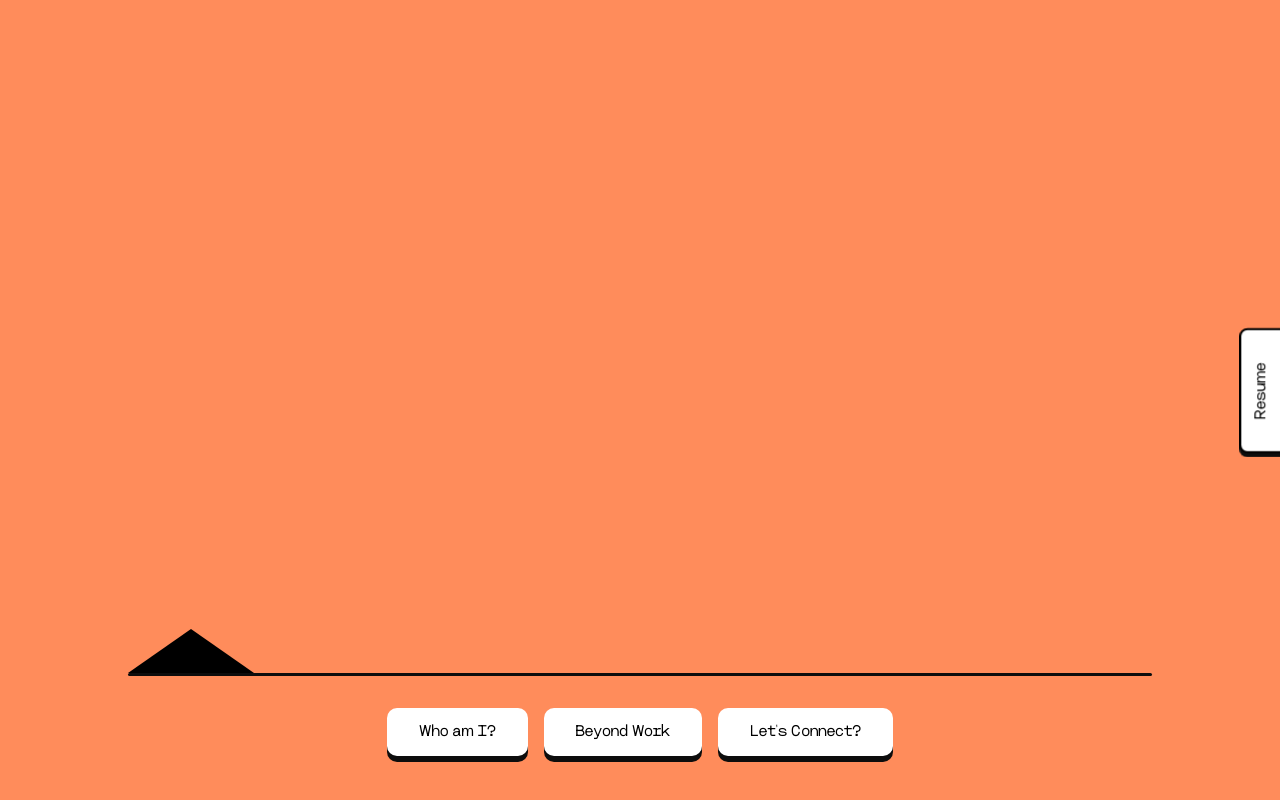
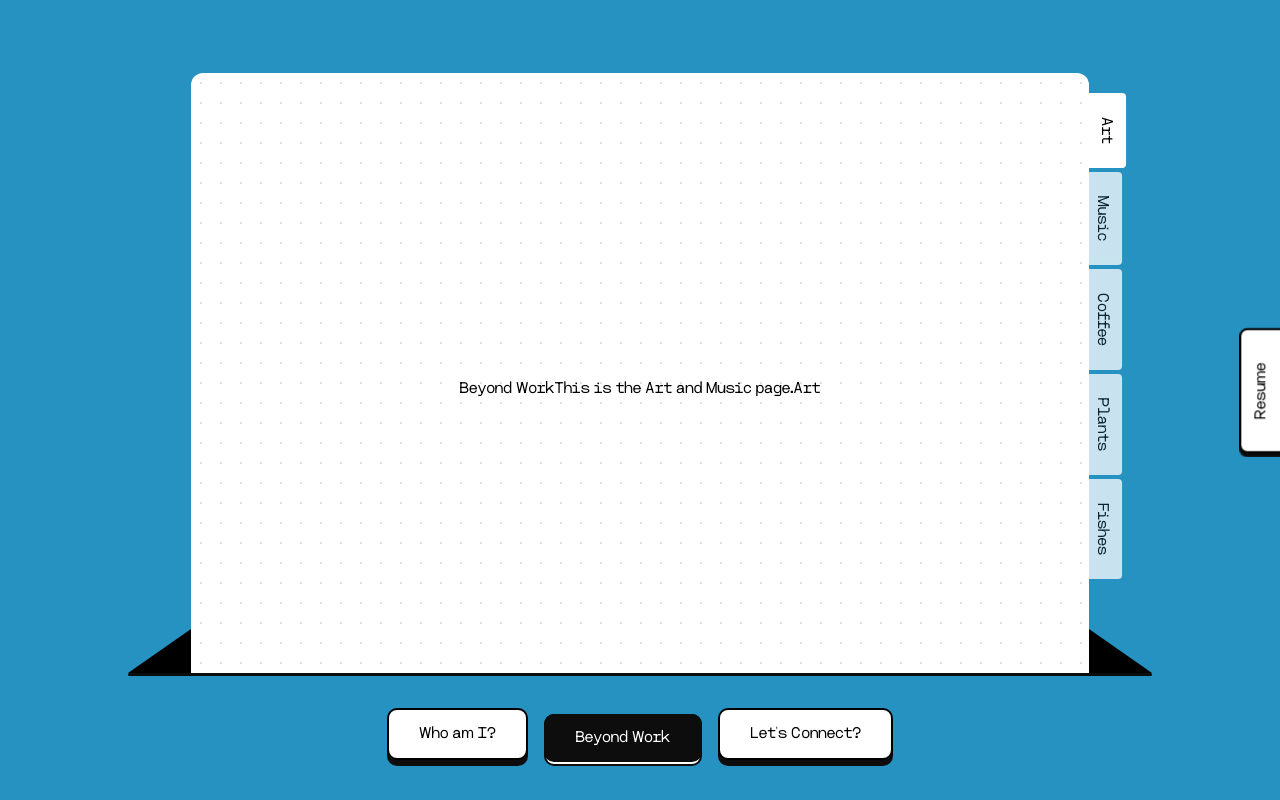
Before and after one commit to imashishks/portfolio-react, a React (Vite) app: page /hobbies/art in a window 1280 px wide. Built offline with nearby package versions, Linux system fonts and the light colour scheme.

Commit message:
Added routes for the tabs in hobbies

```diff
--- a/src/components/Layout.tsx
+++ b/src/components/Layout.tsx
@@ -1,10 +1,9 @@
-import { ReactNode, useState } from "react";
+import { ReactNode } from "react";
 import Navigation from "./Navigation";
 import { useLocation } from "react-router-dom";
 import { ROUTES } from "../constants";
 import classNames from "classnames";
 import { motion } from "motion/react";
-import TabLayout from "./TabLayout";
 
 interface LayoutProps {
   children: ReactNode;
@@ -12,12 +11,26 @@ interface LayoutProps {
 
 function Layout({ children }: LayoutProps) {
   const location = useLocation();
-  const activeRoute = location.pathname.split("/").pop() || ROUTES.WHOAMI.key;
-  const parsedActiveRoute = activeRoute
-    .toUpperCase()
-    .replace(/[_-]/g, " ") as keyof typeof ROUTES;
+
+  // Find the matching route by checking if pathname starts with any route key
+  const getActiveRoute = () => {
+    const pathname = location.pathname;
+
+    // Check each route to see if pathname matches or starts with it
+    for (const [key, route] of Object.entries(ROUTES)) {
+      const routePath = `/${route.key}`;
+      if (pathname === routePath || pathname.startsWith(`${routePath}/`)) {
+        return key;
+      }
+    }
+
+    // Default to WHOAMI if no match
+    return "WHOAMI";
+  };
+
+  const activeRouteKey = getActiveRoute();
   const backgroundClass =
-    ROUTES[parsedActiveRoute]?.meta.backgroundClass ||
+    ROUTES[activeRouteKey as keyof typeof ROUTES]?.meta.backgroundClass ||
     ROUTES.WHOAMI.meta.backgroundClass;
   return (
     <div
@@ -39,7 +52,7 @@ function Layout({ children }: LayoutProps) {
       </div>
 
       <motion.div className="w-[80%] h-[3px] bg-black rounded-sm mb-6"></motion.div>
-      <Navigation activeRoute={activeRoute} />
+      <Navigation pathname={location.pathname} />
     </div>
   );
 }
--- a/src/components/Navigation.tsx
+++ b/src/components/Navigation.tsx
@@ -1,8 +1,9 @@
 import KeypadButton from "./common/KeypadButton";
 
-function Navigation({ activeRoute }: { activeRoute: string }) {
+function Navigation({ pathname }: { pathname: string }) {
   const isActive = (path: string) => {
-    return activeRoute === path;
+    // Check if pathname exactly matches the path or starts with the path (for nested routes)
+    return pathname === `/${path}` || pathname.startsWith(`/${path}/`);
   };
 
   return (
--- a/src/components/TabLayout.tsx
+++ b/src/components/TabLayout.tsx
@@ -1,5 +1,6 @@
 import { ReactNode, useEffect, useState } from "react";
 import { motion } from "motion/react";
+import { useLocation, useNavigate } from "react-router-dom";
 
 interface TabLayoutProps {
   children: ReactNode;
@@ -7,15 +8,38 @@ interface TabLayoutProps {
     id: string;
     label: string;
   }[];
+  basePath?: string;
 }
 
-function TabLayout({ children, tabs }: TabLayoutProps) {
+function TabLayout({ children, tabs, basePath = "" }: TabLayoutProps) {
+  const location = useLocation();
+  const navigate = useNavigate();
   const [activeTab, setActiveTab] = useState("");
+
+  // Sync activeTab with current route
   useEffect(() => {
-    if (Array.isArray(tabs)) {
-      setActiveTab(tabs[0].id);
+    if (Array.isArray(tabs) && tabs.length > 0) {
+      // Extract the current tab from the pathname
+      const currentPath = location.pathname.split("/").pop() || "";
+      const matchingTab = tabs.find((tab) => tab.id === currentPath);
+
+      if (matchingTab) {
+        setActiveTab(matchingTab.id);
+      } else {
+        // Default to first tab if no match
+        setActiveTab(tabs[0].id);
+      }
     }
-  }, [tabs]);
+  }, [location.pathname, tabs]);
+
+  const handleTabClick = (tabId: string) => {
+    setActiveTab(tabId);
+    if (basePath) {
+      navigate(`/${basePath}/${tabId}`);
+    } else {
+      navigate(tabId);
+    }
+  };
   return (
     <motion.div
       initial={{ height: "0" }}
@@ -42,7 +66,7 @@ function TabLayout({ children, tabs }: TabLayoutProps) {
               whileTap={{ opacity: 1 }}
               transition={{ type: "spring", stiffness: 300, damping: 20 }}
               className="bg-white p-2 pl-6 pr-6 rounded-t-sm cursor-pointer"
-              onClick={() => setActiveTab(item.id)}
+              onClick={() => handleTabClick(item.id)}
             >
               {item.label}
             </motion.button>
--- a/src/components/common/KeypadButton.tsx
+++ b/src/components/common/KeypadButton.tsx
@@ -22,12 +22,12 @@ function KeypadButton({
   const buttonWrapperClasses = classNames("group relative block", className);
 
   const topDivClasses = classNames(
-    "rounded-[10px] py-6 px-8 w-full h-full top-0 flex items-center justify-center absolute z-4 whitespace-nowrap",
-    active ? "bg-black text-white" : "bg-white"
+    "rounded-[10px] py-6 px-8 w-full h-full top-0 flex items-center justify-center absolute z-4 whitespace-nowrap border-2",
+    active ? "bg-black text-white keypadbutton" : "bg-white"
   );
 
   const bottomDivClasses = classNames(
-    "rounded-[10px] py-6 px-8 w-full h-full absolute top-[6px] z-1",
+    "rounded-[10px] py-6 px-8 w-full h-full absolute top-[6px] z-1 border-2 border-black",
     active ? "bg-white" : "bg-black"
   );
 
--- a/src/config/routes.tsx
+++ b/src/config/routes.tsx
@@ -1,8 +1,13 @@
 import { RouteObject, Navigate } from "react-router-dom";
 import WhoAmI from "../pages/WhoAmI/WhoAmI";
-import Hobbies from "../pages/Hobbies";
+import Hobbies from "../pages/Hobbies/Hobbies";
 import Contact from "../pages/Contact";
 import { ROUTES } from "./../constants";
+import Art from "../pages/Hobbies/components/Art";
+import Music from "../pages/Hobbies/components/Music";
+import Coffee from "../pages/Hobbies/components/Coffee";
+import Plants from "../pages/Hobbies/components/Plants";
+import Fishes from "../pages/Hobbies/components/Fishes";
 export const routes: RouteObject[] = [
   {
     path: "/",
@@ -15,6 +20,32 @@ export const routes: RouteObject[] = [
   {
     path: ROUTES.HOBBIES.key,
     element: <Hobbies />,
+    children: [
+      {
+        index: true,
+        element: <Navigate to="art" replace />,
+      },
+      {
+        path: "art",
+        element: <Art />,
+      },
+      {
+        path: "music",
+        element: <Music />,
+      },
+      {
+        path: "coffee",
+        element: <Coffee />,
+      },
+      {
+        path: "plants",
+        element: <Plants />,
+      },
+      {
+        path: "fishes",
+        element: <Fishes />,
+      },
+    ],
   },
   {
     path: ROUTES.CONTACT.key,
--- a/src/index.css
+++ b/src/index.css
@@ -156,3 +156,7 @@
     );
   }
 }
+
+.keypadbutton {
+  border: 2px;
+}
--- a/src/pages/Hobbies.tsx
+++ b/src/pages/Hobbies/Hobbies.tsx
@@ -1,4 +1,6 @@
-import TabLayout from "../components/TabLayout";
+import { Outlet } from "react-router-dom";
+import TabLayout from "../../components/TabLayout";
+import { ROUTES } from "../../constants";
 
 function Hobbies() {
   const tabs = [
@@ -24,9 +26,10 @@ function Hobbies() {
     },
   ];
   return (
-    <TabLayout tabs={tabs}>
+    <TabLayout tabs={tabs} basePath={ROUTES.HOBBIES.key}>
       <h1>Beyond Work</h1>
       <p>This is the Art and Music page.</p>
+      <Outlet />
     </TabLayout>
   );
 }
--- /dev/null
+++ b/src/pages/Hobbies/components/Art.tsx
@@ -0,0 +1,5 @@
+const Art = () => {
+  return <p> Art</p>;
+};
+
+export default Art;
--- /dev/null
+++ b/src/pages/Hobbies/components/Coffee.tsx
@@ -0,0 +1,5 @@
+const Coffee = () => {
+  return <p> Coffee</p>;
+};
+
+export default Coffee;
--- /dev/null
+++ b/src/pages/Hobbies/components/Fishes.tsx
@@ -0,0 +1,5 @@
+const Fishes = () => {
+  return <p> Fishes</p>;
+};
+
+export default Fishes;
--- /dev/null
+++ b/src/pages/Hobbies/components/Music.tsx
@@ -0,0 +1,5 @@
+const Music = () => {
+  return <p> Music</p>;
+};
+
+export default Music;
--- /dev/null
+++ b/src/pages/Hobbies/components/Plants.tsx
@@ -0,0 +1,5 @@
+const Plants = () => {
+  return <p> Plants</p>;
+};
+
+export default Plants;
```
